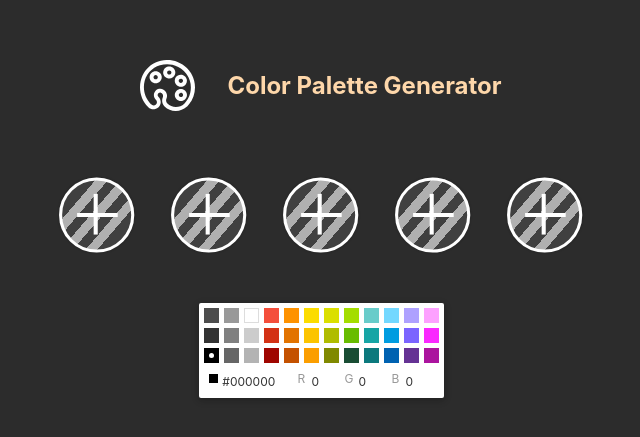
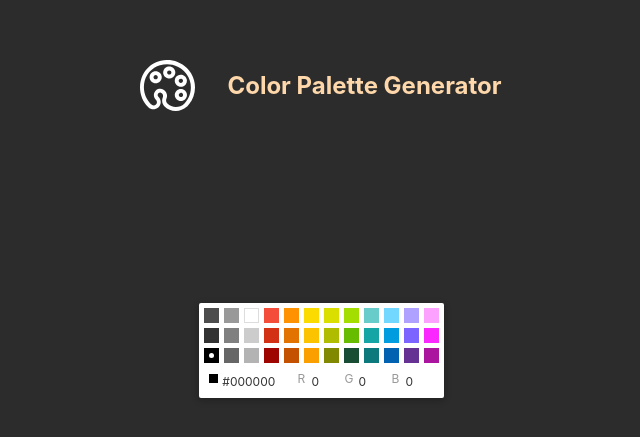
Before and after one commit to francofelicioni/colorPicker, a React (Create React App) app: page / in a window 1280 px wide. Shown: the part 179-616 px from the top of the page, without its empty margins (319-959 px from the left). Built offline with nearby package versions, Linux system fonts and the light colour scheme.

Commit message:
fix: update component to show selected color

```diff
--- a/src/components/CircleColor.jsx
+++ b/src/components/CircleColor.jsx
@@ -1,16 +1,18 @@
 import React, { useState } from 'react'
 
-const CircleColor = ({colorSelected}) => {
+const CircleColor = ({ index, color, colorSelected, colors, setColors }) => {
 
-  const circleColorClass = colorSelected !== '' ? `rounded-full border border-3 border-white w-20 h-20 bg-[${colorSelected}]` : '';
+  const circleColorClassName = `rounded-full border-3 border-white w-20 h-20 bg-[${color}] `;
 
   const handleClick = () => {
-    console.log(colorSelected)
+    const newColors = [...colors];
+    newColors[index] = colorSelected;
+    setColors(newColors);
   }
 
   return (
-    <div className={circleColorClass} onClick={handleClick}>
-      {colorSelected === '' && <img src="icons/default.svg" alt="No color" />}
+    <div className={circleColorClassName} onClick={handleClick}>
+      {color === '' && <img src="icons/default.svg" alt="No color" />}
     </div>
   );
 };
```
